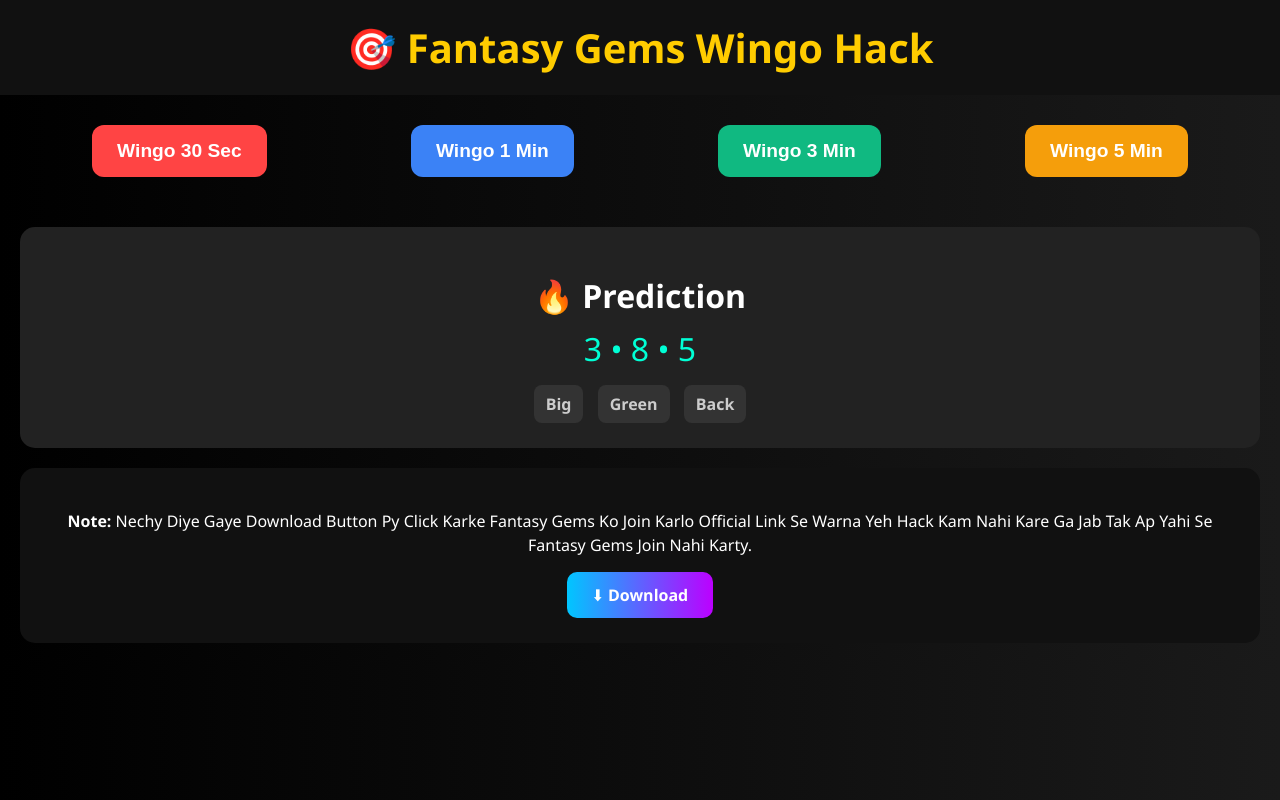
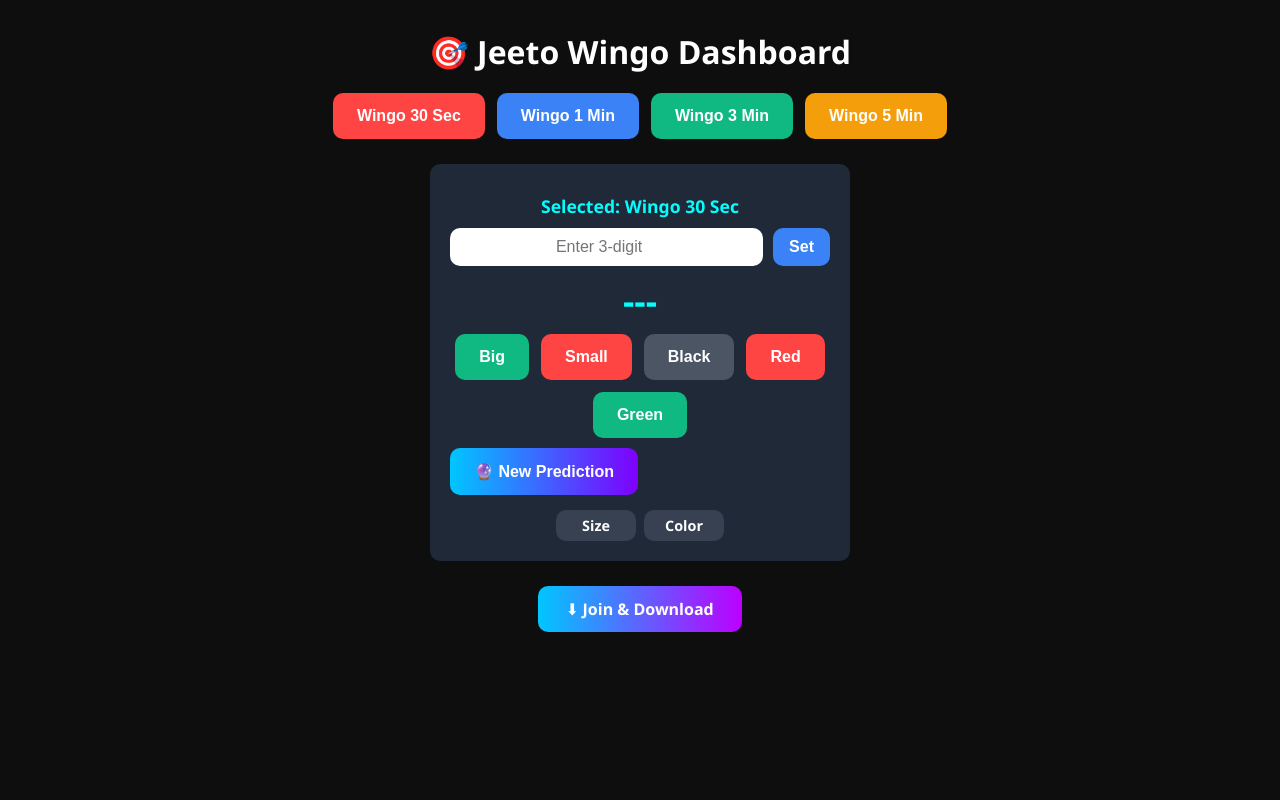
Before and after one commit to malik00609/Jeeto-Hack-Mod, a plain HTML site: page index.html in a window 1280 px wide. Drawn offline with Linux system fonts and the light colour scheme.

Commit message:
Update index.html

```diff
--- a/index.html
+++ b/index.html
@@ -1,137 +1,128 @@
-<!DOCTYPE html>
-<html lang="en">
+<!DOCTYPE html><html lang="en">
 <head>
   <meta charset="UTF-8">
   <meta name="viewport" content="width=device-width, initial-scale=1.0">
   <title>جیتو</title>
   <style>
-    body {
-      margin: 0;
-      font-family: 'Segoe UI', Tahoma, Geneva, Verdana, sans-serif;
-      background: linear-gradient(to right, #000000, #1a1a1a);
-      color: white;
+    :root {
+      --rad: 10px;
+      --clr-red: #ff4444;
+      --clr-green: #10b981;
+      --clr-blue: #3b82f6;
+      --clr-orange: #f59e0b;
+      --clr-black: #4b5563;
+      --clr-bg: #0e0e0e;
     }
-
-    header {
-      padding: 20px;
-      background-color: #111;
-      text-align: center;
+    *{box-sizing:border-box;}
+    body{
+      margin:0;
+      font-family:'Segoe UI',Tahoma,Geneva,Verdana,sans-serif;
+      background:var(--clr-bg);
+      color:#fff;
+      display:flex;
+      flex-direction:column;
+      align-items:center;
+      padding:20px;
     }
-
-    header h1 {
-      font-size: 2.5rem;
-      color: #ffcc00;
-      margin: 0;
+    h1{margin:10px 0 20px;font-size:2rem;text-align:center;}
+    .time-btns,.cat-btns{display:flex;flex-wrap:wrap;gap:12px;justify-content:center;}
+    .btn{
+      padding:14px 24px;
+      border:none;
+      border-radius:var(--rad);
+      font-weight:bold;
+      color:#fff;
+      font-size:1rem;
+      cursor:pointer;
+      transition:transform .2s;
     }
-
-    .buttons {
-      display: flex;
-      justify-content: space-around;
-      flex-wrap: wrap;
-      padding: 20px;
-    }
-
-    .btn {
-      padding: 15px 25px;
-      font-size: 1.2rem;
-      margin: 10px;
-      border: none;
-      border-radius: 12px;
-      cursor: pointer;
-      font-weight: bold;
-      color: white;
-      transition: transform 0.3s ease;
-    }
-
-    .btn:hover {
-      transform: scale(1.05);
-    }
-
-    .red { background: #ff4444; }
-    .blue { background: #3b82f6; }
-    .green { background: #10b981; }
-    .orange { background: #f59e0b; }
-
-    .prediction {
-      background: #222;
-      padding: 20px;
-      border-radius: 15px;
-      margin: 20px;
-      text-align: center;
-    }
-
-    .prediction h2 {
-      font-size: 2rem;
-      margin-bottom: 10px;
-    }
-
-    .numbers {
-      font-size: 2rem;
-      margin-bottom: 10px;
-      color: #00ffd5;
-    }
-
-    .details span {
-      display: inline-block;
-      background: #333;
-      color: #ccc;
-      padding: 8px 12px;
-      border-radius: 8px;
-      margin: 5px;
-      font-weight: bold;
-    }
-
-    .download-section {
-      background: #111;
-      padding: 25px;
-      margin: 20px;
-      border-radius: 15px;
-      text-align: center;
-    }
-
-    .download-section p {
-      margin-bottom: 15px;
-      line-height: 1.5;
-    }
-
-    .download-btn {
-      background: linear-gradient(to right, #00c6ff, #bc00ff);
-      padding: 12px 25px;
-      color: white;
-      font-weight: bold;
-      text-decoration: none;
-      border-radius: 10px;
-      display: inline-block;
-    }
+    .btn:hover{transform:scale(1.08);}
+    .red{background:var(--clr-red);} .green{background:var(--clr-green);} .blue{background:var(--clr-blue);} .orange{background:var(--clr-orange);} .black{background:var(--clr-black);}
+    .panel{background:#1f2937;padding:20px;border-radius:var(--rad);width:100%;max-width:420px;margin-top:25px;}
+    .label{font-weight:bold;margin:10px 0;color:#0ff;font-size:1.1rem;text-align:center;}
+    .number-display{font-size:2.2rem;font-weight:bold;text-align:center;margin:10px 0;color:#0ff;}
+    .input-wrap{display:flex;gap:10px;justify-content:center;margin:10px 0;}
+    .input-wrap input{flex:1 1 100px;padding:10px;border-radius:var(--rad);border:none;text-align:center;font-size:1rem;}
+    .predict-btn{background:linear-gradient(90deg,#00c6ff 0%,#7e00ff 100%);margin-top:10px;}
+    .tags{display:flex;flex-wrap:wrap;justify-content:center;gap:8px;margin-top:15px;}
+    .tag{padding:6px 12px;border-radius:var(--rad);background:#374151;font-weight:bold;font-size:.9rem;min-width:80px;text-align:center;}
+    a.download-btn{display:inline-block;margin-top:25px;background:linear-gradient(90deg,#00c6ff,#bc00ff);padding:12px 28px;border-radius:var(--rad);color:#fff;font-weight:bold;text-decoration:none;}
   </style>
 </head>
 <body>
+  <h1>🎯 Jeeto Wingo Dashboard</h1>  <!-- Time interval buttons -->  <div class="time-btns">
+    <button class="btn red"    onclick="setMode('Wingo 30 Sec')">Wingo 30 Sec</button>
+    <button class="btn blue"   onclick="setMode('Wingo 1 Min')">Wingo 1 Min</button>
+    <button class="btn green"  onclick="setMode('Wingo 3 Min')">Wingo 3 Min</button>
+    <button class="btn orange" onclick="setMode('Wingo 5 Min')">Wingo 5 Min</button>
+  </div>  <div class="panel">
+    <div class="label" id="selectedMode">Selected: Wingo 30 Sec</div><!-- Manual number input -->
+<div class="input-wrap">
+  <input type="number" id="manualNum" placeholder="Enter 3‑digit" min="0" max="999">
+  <button class="btn blue" style="padding:10px 16px" onclick="applyManual()">Set</button>
+</div>
 
-  <header>
-    <h1>🎯 Fantasy Gems Wingo Hack</h1>
-  </header>
+<!-- Number display -->
+<div class="number-display" id="numberOut">---</div>
 
-  <div class="buttons">
-    <button class="btn red">Wingo 30 Sec</button>
-    <button class="btn blue">Wingo 1 Min</button>
-    <button class="btn green">Wingo 3 Min</button>
-    <button class="btn orange">Wingo 5 Min</button>
-  </div>
+<!-- Category buttons (Big/Small & Colors) -->
+<div class="cat-btns" style="margin-top:10px">
+  <button class="btn green"  onclick="selectSize('Big')">Big</button>
+  <button class="btn red"    onclick="selectSize('Small')">Small</button>
+  <button class="btn black"  onclick="selectColor('Black')">Black</button>
+  <button class="btn red"    onclick="selectColor('Red')">Red</button>
+  <button class="btn green"  onclick="selectColor('Green')">Green</button>
+</div>
 
-  <div class="prediction">
-    <h2>🔥 Prediction</h2>
-    <div class="numbers">3 • 8 • 5</div>
-    <div class="details">
-      <span>Big</span>
-      <span>Green</span>
-      <span>Back</span>
-    </div>
-  </div>
+<!-- New prediction button -->
+<button class="btn predict-btn" onclick="newPrediction()">🔮 New Prediction</button>
 
-  <div class="download-section">
-    <p><strong>Note:</strong> Nechy Diye Gaye Download Button Py Click Karke Fantasy Gems Ko Join Karlo Official Link Se Warna Yeh Hack Kam Nahi Kare Ga Jab Tak Ap Yahi Se Fantasy Gems Join Nahi Karty.</p>
-    <a class="download-btn" href="https://www.92lotto.net/#/register?invitationCode=15387106665" target="_blank">⬇ Download</a>
-  </div>
+<!-- Tags output -->
+<div class="tags">
+  <div class="tag" id="sizeTag">Size</div>
+  <div class="tag" id="colorTag">Color</div>
+</div>
 
-</body>
+  </div>  <!-- Download --><a class="download-btn" href="https://www.92lotto.net/#/register?invitationCode=15387106665" target="_blank">⬇ Join & Download</a>
+
+  <script>
+    let currentMode = 'Wingo 30 Sec';
+    let selectedSize = null;
+    let selectedColor = null;
+
+    function setMode(mode){
+      currentMode = mode;
+      document.getElementById('selectedMode').innerText = 'Selected: '+mode;
+    }
+
+    function applyManual(){
+      const val = document.getElementById('manualNum').value;
+      if(val && val.length<=3){
+        document.getElementById('numberOut').innerText = val.padStart(3,'0');
+      }
+    }
+
+    function selectSize(size){
+      selectedSize = size;
+      document.getElementById('sizeTag').innerText = size;
+    }
+
+    function selectColor(color){
+      selectedColor = color;
+      document.getElementById('colorTag').innerText = color;
+    }
+
+    function newPrediction(){
+      // Generate random if manual not set
+      const num = Math.floor(Math.random()*900)+100;
+      document.getElementById('numberOut').innerText = num;
+      // auto pick if user hasn't selected
+      if(!selectedSize){selectSize(Math.random()>0.5?'Big':'Small');}
+      if(!selectedColor){const colors=['Red','Green','Black'];selectColor(colors[Math.floor(Math.random()*3)]);}
+      // reset manual input
+      document.getElementById('manualNum').value='';
+      selectedSize=null;
+      selectedColor=null;
+    }
+  </script></body>
 </html>
```
